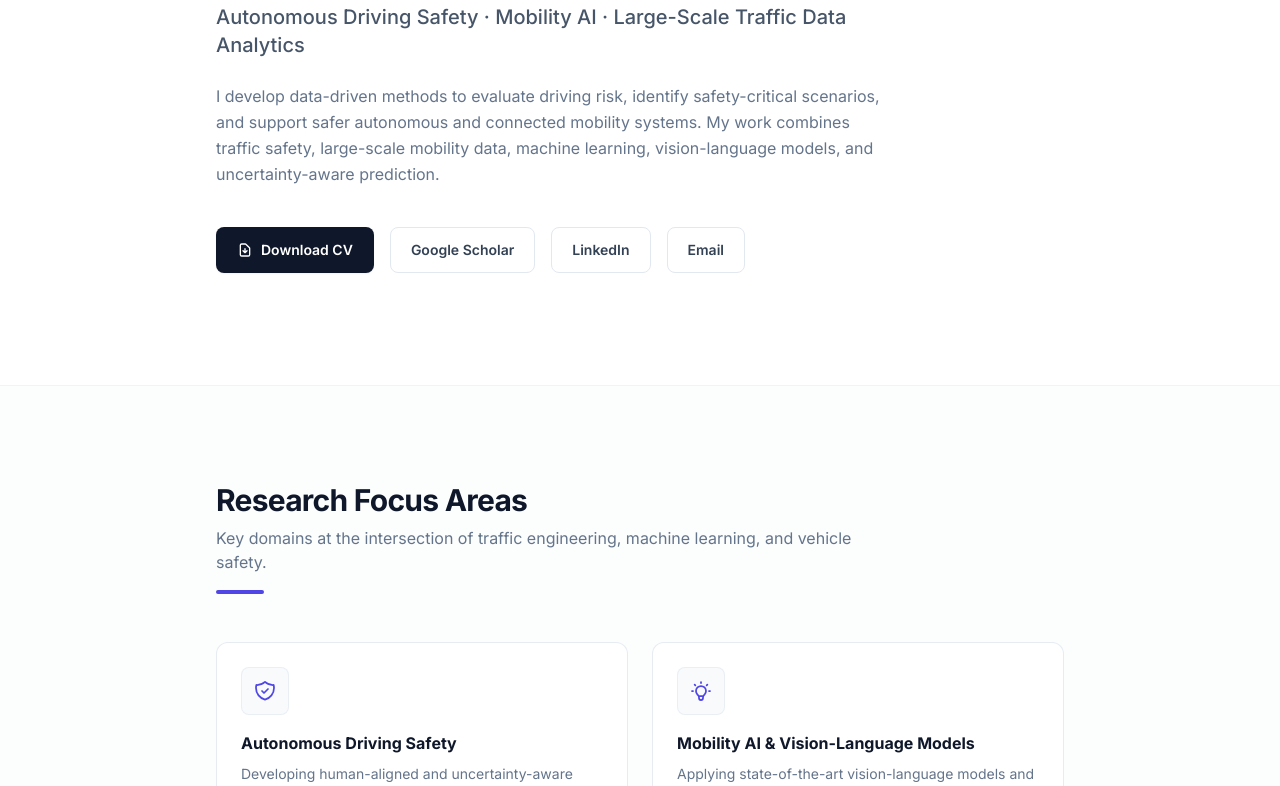
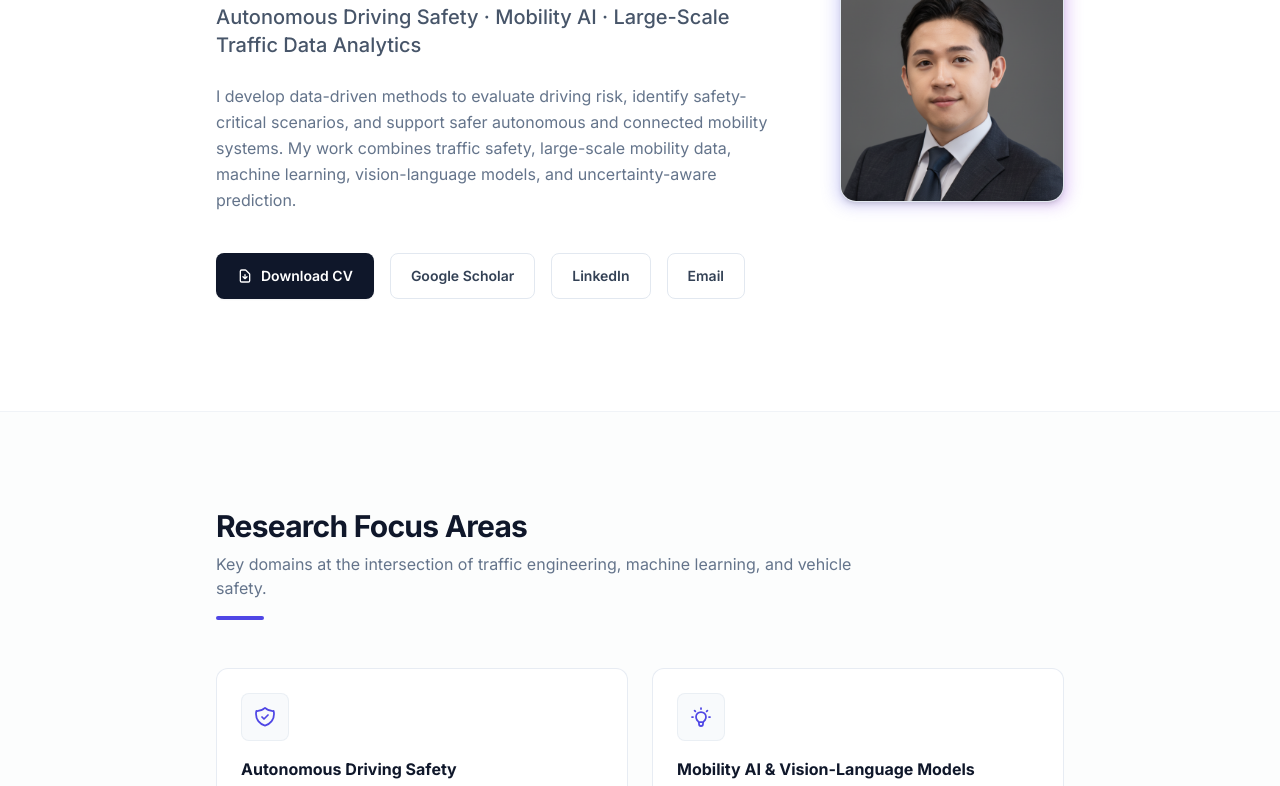
Before and after one commit to YangJunJoo/YangJunSite, an Astro site: page / in a window 1280 px wide. Shown: the part 297-1083 px from the top of the page. Built offline with nearby package versions, Linux system fonts and the light colour scheme; Astro itself is replaced by a stand-in of ours.

Commit message:
Add professional headshot to public assets and display in Hero component

```diff
--- a/src/components/Hero.astro
+++ b/src/components/Hero.astro
@@ -4,7 +4,7 @@ const profile = getProfile();
 ---
 
 <section class="py-20 md:py-28 bg-white border-b border-slate-200/50">
-  <div class="mx-auto max-w-4xl px-6 text-center md:text-left flex flex-col md:flex-row items-center justify-between gap-12">
+  <div class="mx-auto max-w-4xl px-6 text-center md:text-left flex flex-col-reverse md:flex-row items-center justify-between gap-12">
     <div class="flex-1 space-y-6">
       <div class="inline-flex items-center space-x-2 px-3 py-1 rounded-full bg-indigo-50 border border-indigo-100 text-indigo-700 text-xs font-semibold tracking-wide uppercase select-none">
         <span>Applied Researcher</span>
@@ -60,5 +60,17 @@ const profile = getProfile();
         </a>
       </div>
     </div>
+
+    <!-- Profile Picture -->
+    <div class="relative group shrink-0">
+      <div class="absolute -inset-1 bg-gradient-to-r from-indigo-500 to-purple-600 rounded-2xl blur opacity-25 group-hover:opacity-40 transition duration-300"></div>
+      <div class="relative w-48 h-48 md:w-56 md:h-56 rounded-2xl overflow-hidden border border-slate-200 bg-white shadow-md transition-all duration-300 group-hover:scale-[1.02] group-hover:shadow-lg group-hover:border-indigo-100">
+        <img
+          src={`${import.meta.env.BASE_URL.replace(/\/$/, '')}/Professional_headshot_square.png`}
+          alt={profile.name}
+          class="w-full h-full object-cover"
+        />
+      </div>
+    </div>
   </div>
 </section>
```
Also changed, not shown: profile/Professional_headshot_square.png (added), public/Professional_headshot_square.png (added).
